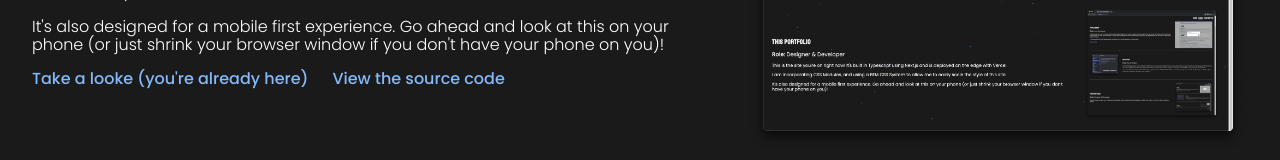
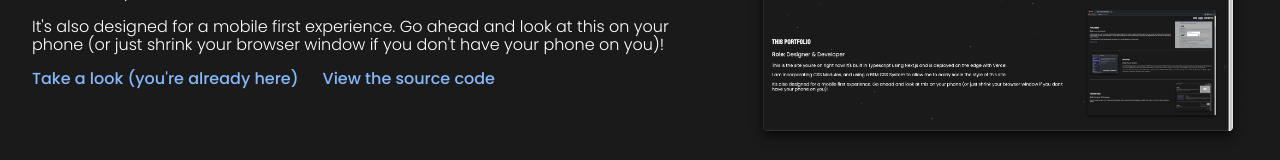
Before and after one commit to jacksonopp/nextjs-portfolio, a Next.js app: page /work in a window 1280 px wide. Shown: the part 1300-1460 px from the top of the page. Built offline with nearby package versions, Linux system fonts and the light colour scheme.

Commit message:
spelling change

```diff
--- a/pages/work.tsx
+++ b/pages/work.tsx
@@ -80,7 +80,7 @@ const Work: NextPage = (props: Props) => {
           <p>I am incorporating CSS Modules, and using a BEM CSS System to allow me to easily scale the style of this site.</p>
           <p>It's also designed for a mobile first experience. Go ahead and look at this on your phone (or just shrink your browser window if you don't have your phone on you)!</p>
           <div className={workStyles.work__links}>
-            <Link href='/work'>Take a looke (you're already here)</Link>
+            <Link href='/work'>Take a look (you're already here)</Link>
             <a href='https://github.com/jacksonopp/nextjs-portfolio' rel='noreferrer' target='_blank'>
               View the source code
             </a>
```
